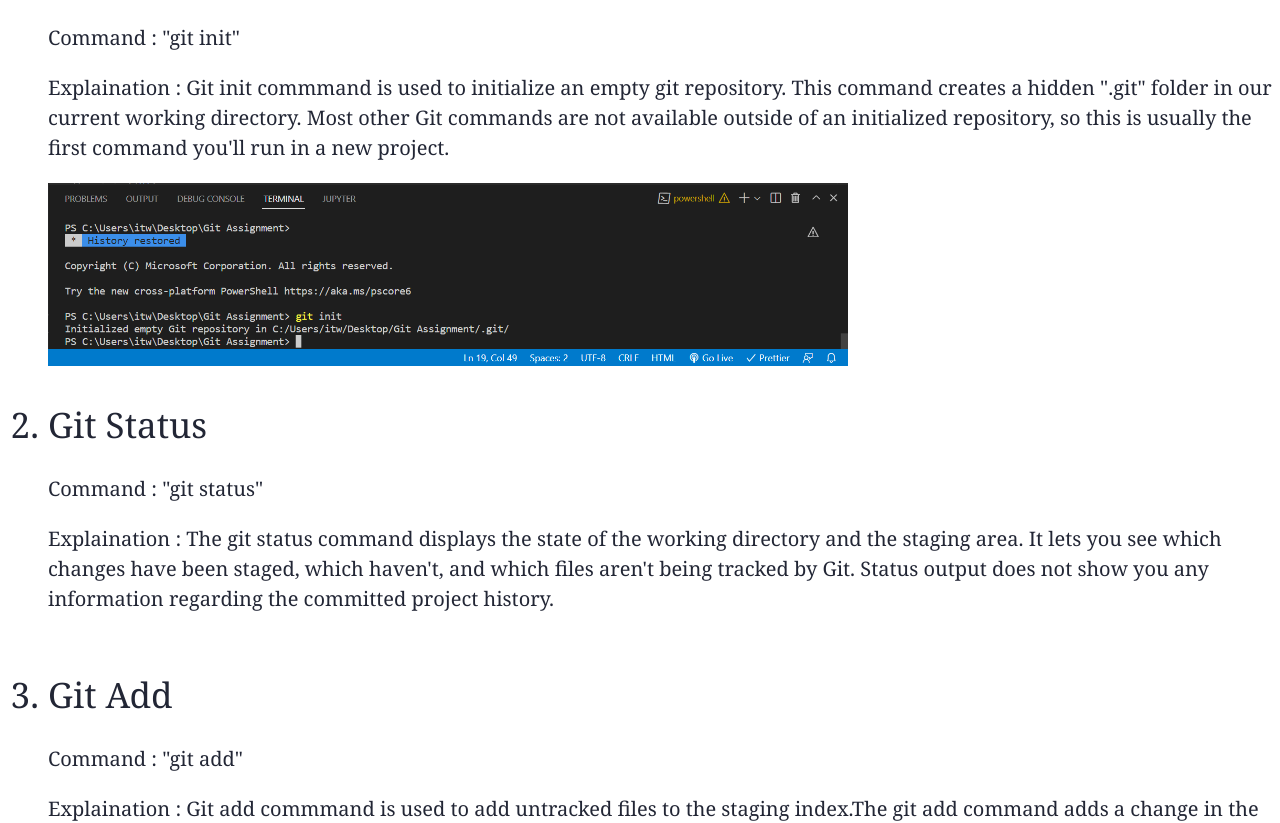
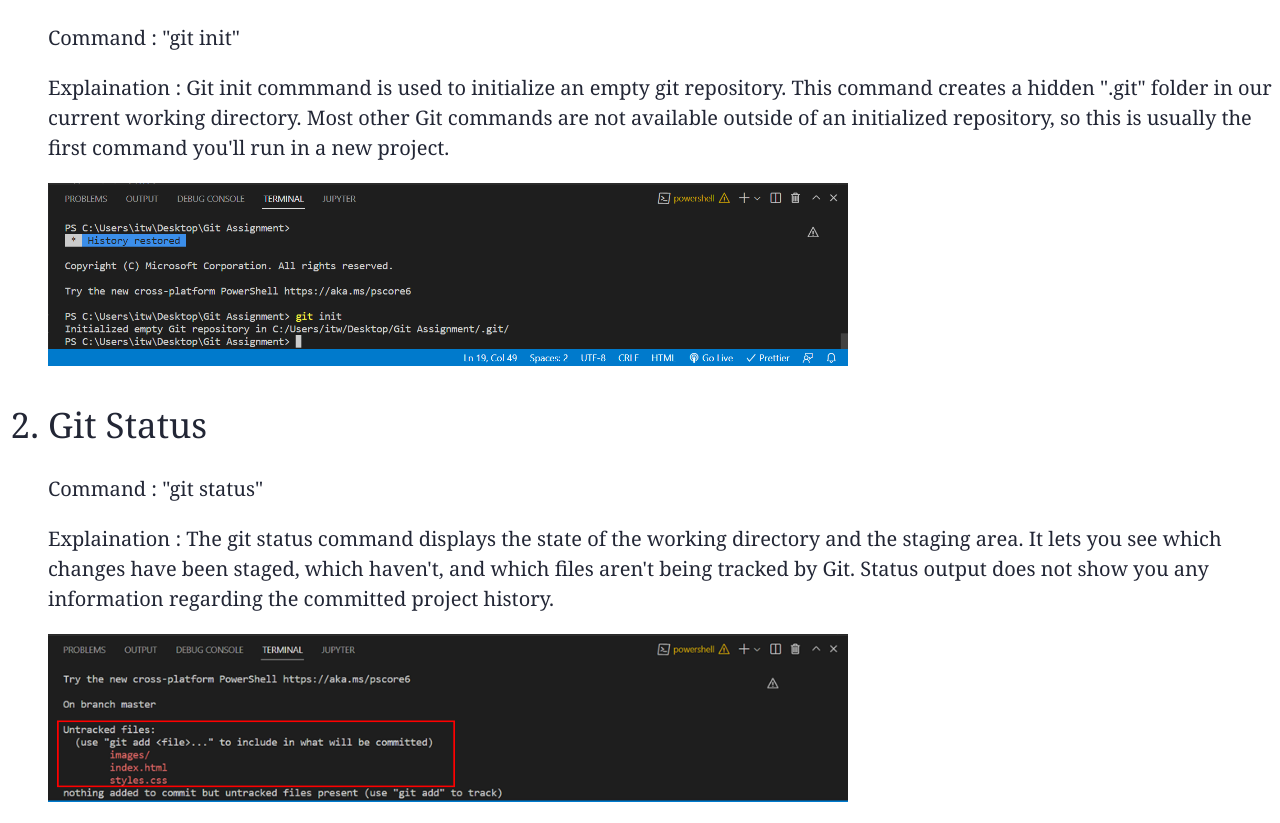
Before and after one commit to MoeezNadeem/BCSF19A039, a plain HTML site: page index.html in a window 1280 px wide. Shown: the part 136-959 px from the top of the page. Drawn offline with Linux system fonts and the light colour scheme; the site is published under a folder, as on GitHub Pages, so addresses that start at the root find nothing.

Commit message:
change to image source

```diff
--- a/index.html
+++ b/index.html
@@ -28,7 +28,7 @@
         staged, which haven't, and which files aren't being tracked by Git.
         Status output does not show you any information regarding the committed
         project history. <br />
-        <img src="/images/git_status.png" class="snapshot_class" alt="" />
+        <img src="./images/git_status.png" class="snapshot_class" alt="" />
       </h4>
 
       <li class="list_element">Git Add</li>
```
